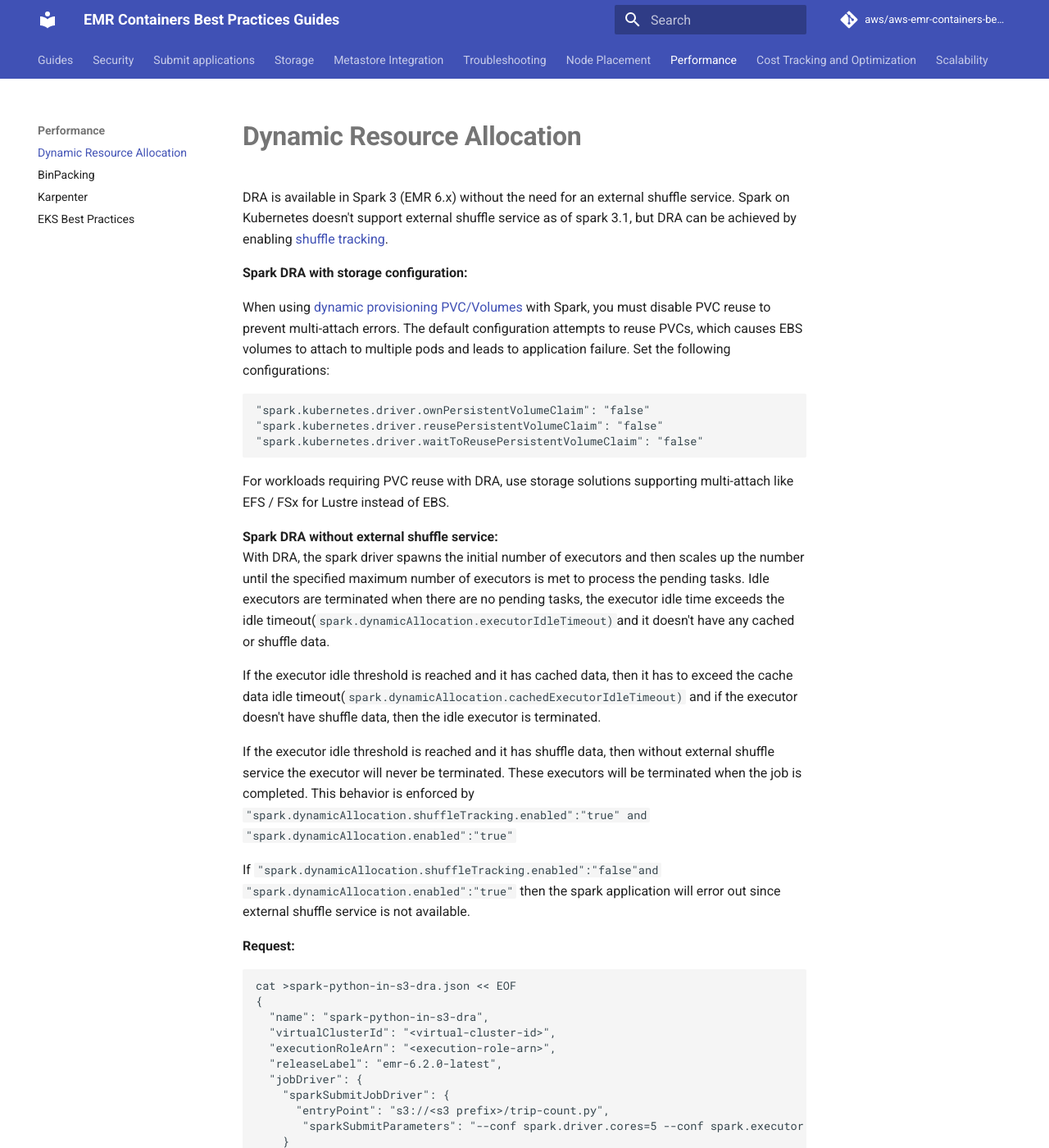
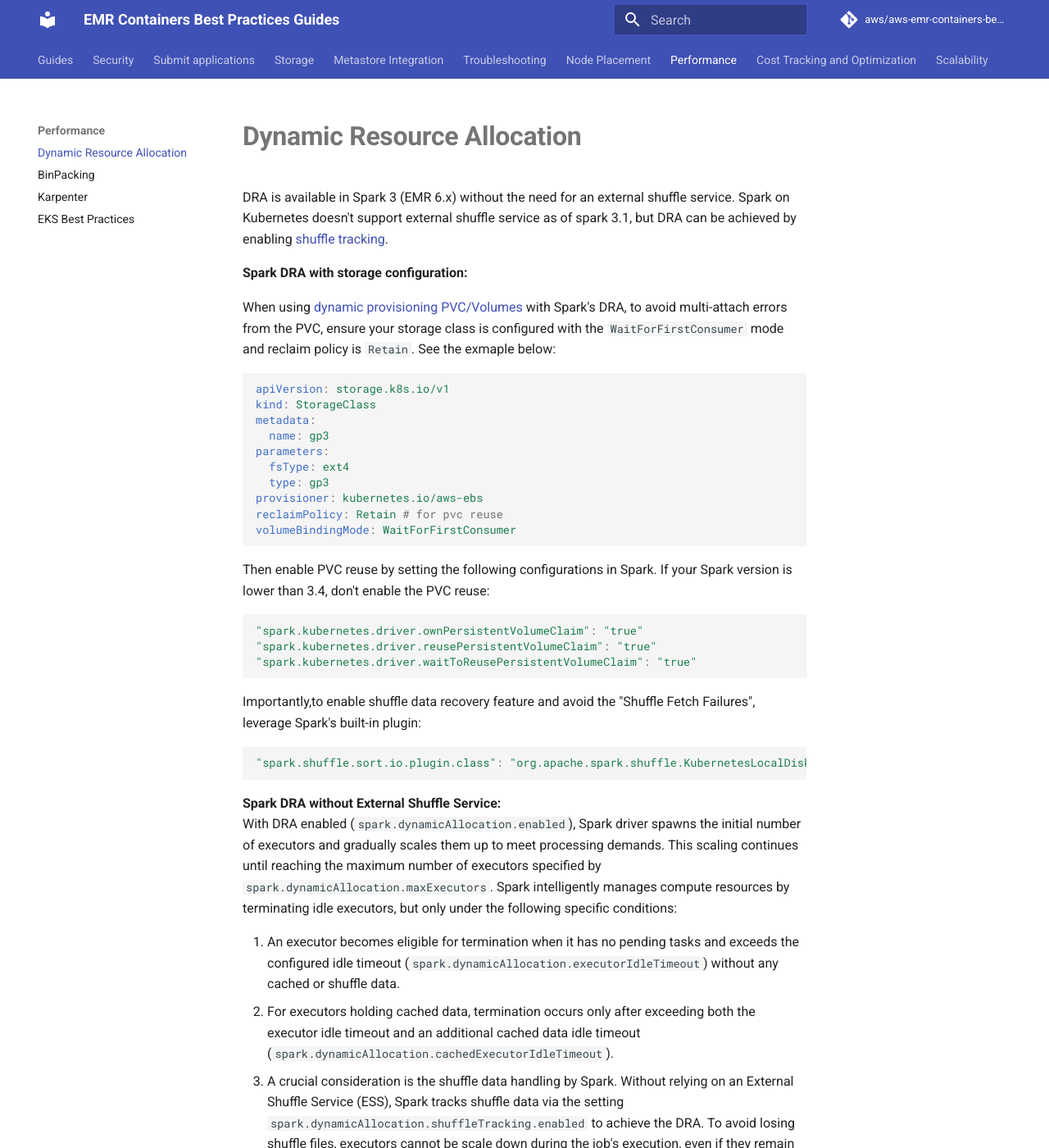
Before and after one commit to aws/aws-emr-containers-best-practices, an MkDocs documentation site: the page built from content/performance/docs/dra.md, in a window 1280 px wide and 1400 px high. Shown: the whole window at 82% size. Built offline with MkDocs 1.6.1 and Material for MkDocs 9.7.7, drawn with Linux system fonts in a browser that asks for light colours; comment, search, counter and statistics services are not loaded; some of the changed text lies outside the part shown.

Commit message:
update ebs and dra best practice with the latest content and examples

````diff
--- a/content/performance/docs/dra.md
+++ b/content/performance/docs/dra.md
@@ -4,36 +4,53 @@
 
 **Spark DRA with storage configuration:**
 
-When using [dynamic provisioning PVC/Volumes](../../storage/docs/spark/ebs.md#dynamic-provisioning) with Spark, you must disable PVC reuse to prevent multi-attach errors. The default configuration attempts to reuse PVCs, which causes EBS volumes to attach to multiple pods and leads to application failure. Set the following configurations:
+When using [dynamic provisioning PVC/Volumes](../../storage/docs/spark/ebs.md#dynamic-provisioning) with Spark's DRA, to avoid multi-attach errors from the PVC, ensure your storage class is configured with the `WaitForFirstConsumer` mode and reclaim policy is `Retain`. See the exmaple below:
+```yaml
+apiVersion: storage.k8s.io/v1
+kind: StorageClass
+metadata:
+  name: gp3
+parameters:
+  fsType: ext4
+  type: gp3
+provisioner: kubernetes.io/aws-ebs
+reclaimPolicy: Retain # for pvc reuse
+volumeBindingMode: WaitForFirstConsumer
 ```
-"spark.kubernetes.driver.ownPersistentVolumeClaim": "false"
-"spark.kubernetes.driver.reusePersistentVolumeClaim": "false"
-"spark.kubernetes.driver.waitToReusePersistentVolumeClaim": "false"
+
+Then enable PVC reuse by setting the following configurations in Spark. If your Spark version is lower than 3.4, don't enable the PVC reuse:
+```yaml
+"spark.kubernetes.driver.ownPersistentVolumeClaim": "true"
+"spark.kubernetes.driver.reusePersistentVolumeClaim": "true"
+"spark.kubernetes.driver.waitToReusePersistentVolumeClaim": "true"
 ```
-For workloads requiring PVC reuse with DRA, use storage solutions supporting multi-attach like EFS / FSx for Lustre instead of EBS.
+Importantly,to enable shuffle data recovery feature and avoid the "Shuffle Fetch Failures", leverage Spark's built-in plugin:
+```yaml
+"spark.shuffle.sort.io.plugin.class": "org.apache.spark.shuffle.KubernetesLocalDiskShuffleDataIO"
+```
 
-**Spark DRA without external shuffle service:**
-With DRA, the spark driver spawns the initial number of executors and then scales up the number until the specified maximum number of executors is met to process the pending tasks. Idle executors are terminated when there are no pending tasks, the executor idle time exceeds the idle timeout(`spark.dynamicAllocation.executorIdleTimeout)`and it doesn't have any cached or shuffle data.
+**Spark DRA without External Shuffle Service:**
+With DRA enabled (`spark.dynamicAllocation.enabled`), Spark driver spawns the initial number of executors and gradually scales them up to meet processing demands. This scaling continues until reaching the maximum number of executors specified by `spark.dynamicAllocation.maxExecutors`. Spark intelligently manages compute resources by terminating idle executors, but only under the following specific conditions:
 
-If the executor idle threshold is reached and it has cached data, then it has to exceed the cache data idle timeout(`spark.dynamicAllocation.cachedExecutorIdleTimeout) ` and if the executor doesn't have shuffle data, then the idle executor is terminated.
+1. An executor becomes eligible for termination when it has no pending tasks and exceeds the configured idle timeout (`spark.dynamicAllocation.executorIdleTimeout`) without any cached or shuffle data.
+2. For executors holding cached data, termination occurs only after exceeding both the executor idle timeout and an additional cached data idle timeout (`spark.dynamicAllocation.cachedExecutorIdleTimeout`).
+3. A crucial consideration is the shuffle data handling by Spark. Without relying on an External Shuffle Service (ESS), Spark tracks shuffle data via the setting `spark.dynamicAllocation.shuffleTracking.enabled` to achieve the DRA. To avoid losing shuffle files, executors cannot be scale down during the job's execution, even if they remain idle. They will only be removed once the shuffle data tracking exeeds configured timeout (`spark.dynamicAllocation.shuffleTracking.timeout`) or until job completion.
 
-If the executor idle threshold is reached and it has shuffle data, then without external shuffle service the executor will never be terminated. These executors will be terminated when the job is completed. This behavior is enforced by `"spark.dynamicAllocation.shuffleTracking.enabled":"true" and "spark.dynamicAllocation.enabled":"true"`
+If shuffleTracking is disabeld but DRA is enabled, Spark applications will error out since External Shuffle Service is not available.
 
-If `"spark.dynamicAllocation.shuffleTracking.enabled":"false"and "spark.dynamicAllocation.enabled":"true"` then the spark application will error out since external shuffle service is not available.
+**DRA Example:**
 
-**Request:**
-
-```
+```batch
 cat >spark-python-in-s3-dra.json << EOF
 {
   "name": "spark-python-in-s3-dra",
   "virtualClusterId": "<virtual-cluster-id>",
   "executionRoleArn": "<execution-role-arn>",
-  "releaseLabel": "emr-6.2.0-latest",
+  "releaseLabel": "emr-6.15.0-latest",
   "jobDriver": {
     "sparkSubmitJobDriver": {
       "entryPoint": "s3://<s3 prefix>/trip-count.py",
-       "sparkSubmitParameters": "--conf spark.driver.cores=5 --conf spark.executor.memory=20G --conf spark.driver.memory=15G --conf spark.executor.cores=6"
+       "sparkSubmitParameters": "--conf spark.driver.cores=2 --conf spark.executor.memory=10G --conf spark.driver.memory=5G --conf spark.executor.cores=6"
     }
   },
   "configurationOverrides": {
@@ -43,34 +60,76 @@
         "properties": {
           "spark.dynamicAllocation.enabled":"true",
           "spark.dynamicAllocation.shuffleTracking.enabled":"true",
-          "spark.dynamicAllocation.minExecutors":"5",
-          "spark.dynamicAllocation.maxExecutors":"100",
-          "spark.dynamicAllocation.initialExecutors":"10"
+          "spark.dynamicAllocation.minExecutors":"0",
+          "spark.dynamicAllocation.maxExecutors":"50",
+          "spark.dynamicAllocation.executorIdleTimeout":"30s"
          }
       }
-    ],
-    "monitoringConfiguration": {
-      "cloudWatchMonitoringConfiguration": {
-        "logGroupName": "/emr-containers/jobs",
-        "logStreamNamePrefix": "demo"
-      },
-      "s3MonitoringConfiguration": {
-        "logUri": "s3://joblogs"
-      }
-    }
+    ]
   }
 }
 EOF
-```
 
-```
 aws emr-containers start-job-run --cli-input-json file:///spark-python-in-s3-dra.json
 ```
 
+**DRA + PVC reuse Example:**
+
+```bash
+cat >spark-dra-pvc-demo.json << EOF
+{
+  "name": "spark-dra-pvc-demo",
+  "virtualClusterId": "<virtual-cluster-id>",
+  "executionRoleArn": "<execution-role-arn>",
+  "releaseLabel": "emr-6.15.0-latest",
+  "jobDriver": {
+    "sparkSubmitJobDriver": {
+      "entryPoint": "s3://<s3 prefix>/trip-count.py",
+       "sparkSubmitParameters": "--conf spark.driver.cores=2 --conf spark.executor.memory=10G --conf spark.driver.memory=5G --conf spark.executor.cores=6"
+    }
+  },
+  "configurationOverrides": {
+    "applicationConfiguration": [
+      {
+        "classification": "spark-defaults",
+        "properties": {
+          "spark.dynamicAllocation.enabled":"true",
+          "spark.dynamicAllocation.shuffleTracking.enabled":"true",
+          "spark.dynamicAllocation.minExecutors":"0",
+          "spark.dynamicAllocation.maxExecutors":"50",
+          "spark.dynamicAllocation.executorIdleTimeout":"30s"
+
+          "spark.kubernetes.driver.ownPersistentVolumeClaim":"true",
+          "spark.kubernetes.driver.reusePersistentVolumeClaim":"true",
+          "spark.kubernetes.driver.waitToReusePersistentVolumeClaim":"true",
+
+          "spark.kubernetes.executor.volumes.persistentVolumeClaim.spark-local-dir-1.options.claimName":"OnDemand",
+          "spark.kubernetes.executor.volumes.persistentVolumeClaim.spark-local-dir-1.options.sizeLimit": "5Gi",
+          "spark.kubernetes.executor.volumes.persistentVolumeClaim.spark-local-dir-1.options.storageClass":"gp3",
+          "spark.kubernetes.executor.volumes.persistentVolumeClaim.spark-local-dir-1.mount.path":"/data1",
+          "spark.kubernetes.executor.volumes.persistentVolumeClaim.spark-local-dir-1.mount.readOnly":"false",
+
+          "spark.shuffle.sort.io.plugin.class":"org.apache.spark.shuffle.KubernetesLocalDiskShuffleDataIO"
+         }
+      }
+    ]
+  }
+}
+EOF
+
+aws emr-containers start-job-run --cli-input-json file:///spark-dra-pvc-demo.json
+```
+
+
 **Observed Behavior:**
-When the job gets started, the driver pod gets created and 10 executors are initially created. (`"spark.dynamicAllocation.initialExecutors":"10"`) Then the number of executors can scale up to a maximum of 100 (`"spark.dynamicAllocation.maxExecutors":"100"`).
+When the job gets started, the driver pod gets created and 10 executors are initially created due to the default batch size by `spark.kubernetes.allocation.batch.size`. The maximun number of executors will reach to 50 (`"spark.dynamicAllocation.maxExecutors":"50"`).
+
+When using `OnDemand` claimName to create dynamic PVCs, each executor mounts a dedicated Persistent Volume Claim (PVC) with a size of 5GB. In total, 50 PVCs should be created. Due to the `Retain` claim policy in the storage class gp3, these PVCs persist and cannot be dynamically reduced, even if some executors were removed. The PVCs will only be eligible for cleanup after the entire Spark job completes. This behavior needs to be carefully considered when planning storage resources and costs.
+
 **Configurations to note:**
 
 `spark.dynamicAllocation.shuffleTracking.enabled` - `**`Experimental`**`. Enables shuffle file tracking for executors, which allows dynamic allocation without the need for an external shuffle service. This option will try to keep alive executors that are storing shuffle data for active jobs.
 
 `spark.dynamicAllocation.shuffleTracking.timeout` - When shuffle tracking is enabled, controls the timeout for executors that are holding shuffle data. The default value means that Spark will rely on the shuffles being garbage collected to be able to release executors. If for some reason garbage collection is not cleaning up shuffles quickly enough, this option can be used to control when to time out executors even when they are storing shuffle data.
+
+`spark.dynamicAllocation.executorIdleTimeout` - If dynamic allocation is enabled and an executor has been idle for more than this duration, the executor will be removed.
````
Also changed, not shown: content/storage/docs/spark/ebs.md (+4 -3 lines).
